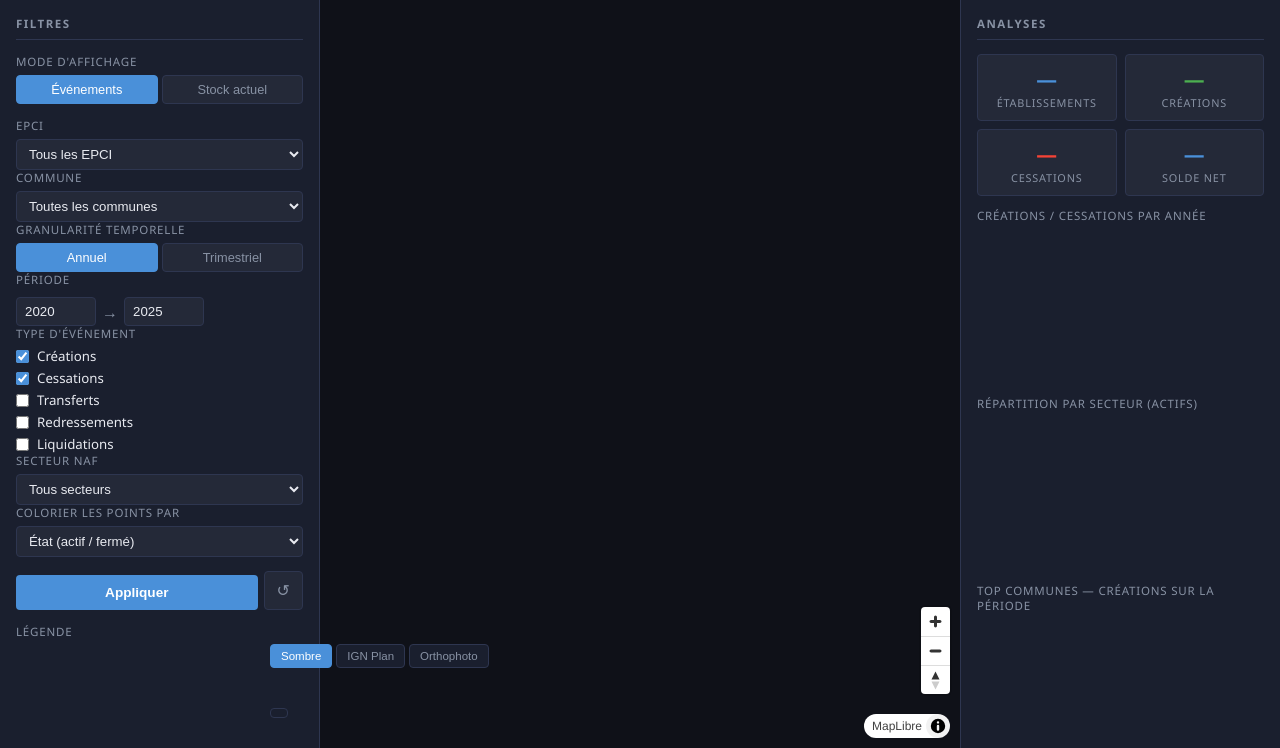
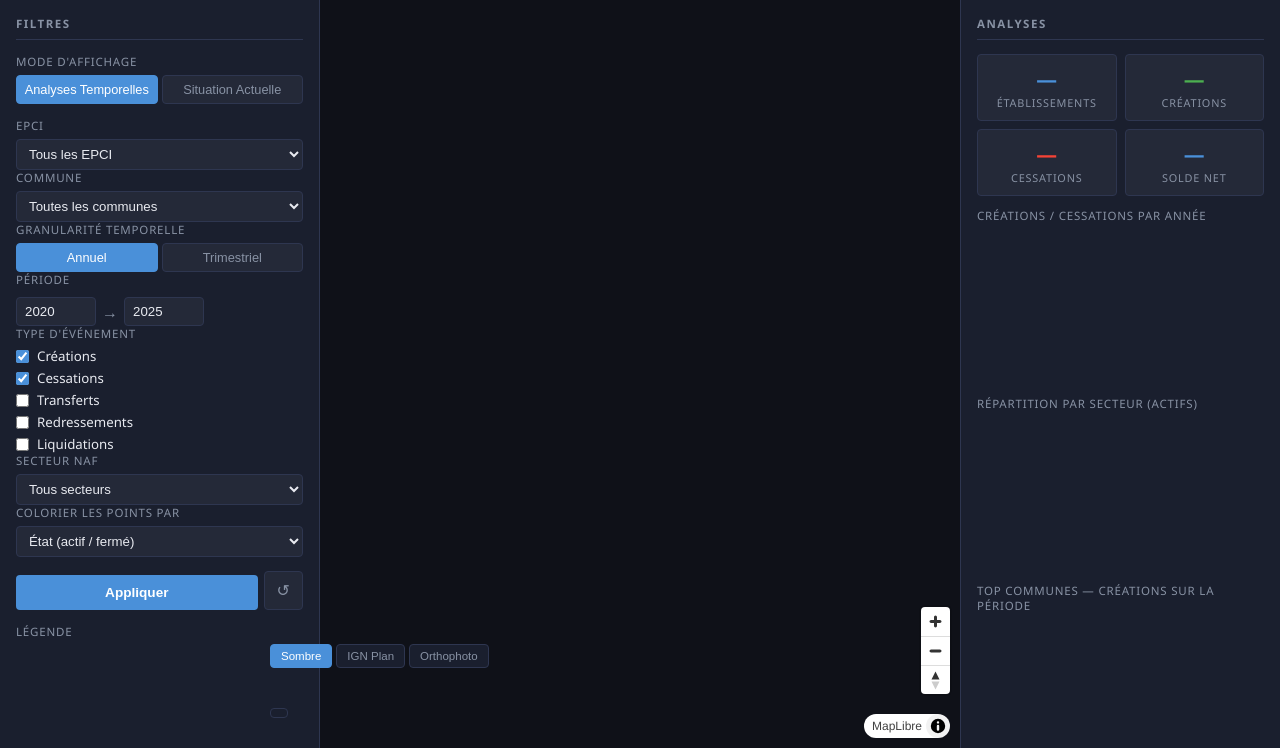
Before and after one commit to NicolasPro38/dyneco, a Flask app: page / in a window 1280 px wide. Shown: the part 52-800 px from the top of the page. Run offline with Flask 3, Linux system fonts and the light colour scheme; data that the repository does not hold is empty; some libraries are stand-ins or nearby versions.

Commit message:
Renommage onglets - Analyses Temporelles / Situation Actuelle

```diff
--- a/app/templates/index.html
+++ b/app/templates/index.html
@@ -29,8 +29,8 @@
         <div class="filtre-bloc">
             <label>Mode d'affichage</label>
             <div class="toggle-groupe">
-                <button class="toggle-btn active" id="btn-mode-evenements" onclick="setModeAffichagePrincipal('evenements')">Événements</button>
-                <button class="toggle-btn" id="btn-mode-stock" onclick="setModeAffichagePrincipal('stock')">Stock actuel</button>
+                <button class="toggle-btn active" id="btn-mode-evenements" onclick="setModeAffichagePrincipal('evenements')">Analyses Temporelles</button>
+                <button class="toggle-btn" id="btn-mode-stock" onclick="setModeAffichagePrincipal('stock')">Situation Actuelle</button>
             </div>
         </div>
         <div id="filtres-evenements-bloc">
```
